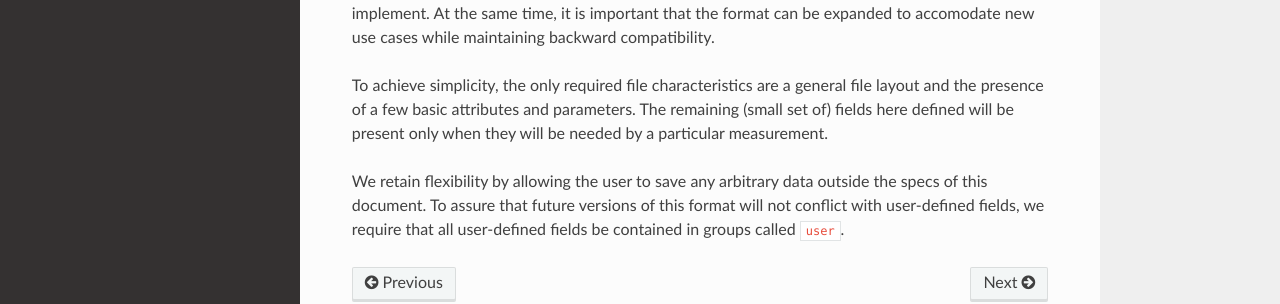
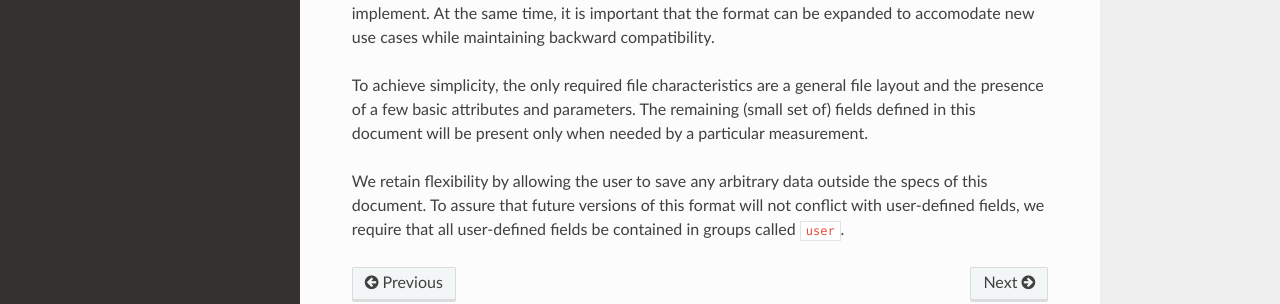
Before and after one commit to Photon-HDF5/photon-hdf5, a Sphinx documentation site: the page built from docs/intro.rst, in a window 1280 px wide and 900 px high, scrolled down 514 px. Shown: the part 468-772 px from the top of the window. Built offline with Sphinx 7.4.7 and the Read the Docs theme 2.0.0, drawn with Linux system fonts in a browser that asks for light colours.

Commit message:
Update intro.rst
English

```diff
--- a/docs/intro.rst
+++ b/docs/intro.rst
@@ -49,8 +49,7 @@ expanded to accomodate new use cases while maintaining backward compatibility.
 
 To achieve simplicity, the only required file characteristics are a
 general file layout and the presence of a few basic attributes and parameters.
-The remaining (small set of) fields here defined will be present only when
-they will be needed by a particular measurement.
+The remaining (small set of) fields defined in this document will be present only when needed by a particular measurement.
 
 We retain flexibility by allowing the user to save any arbitrary data
 outside the specs of this document. To assure that future versions of
```
